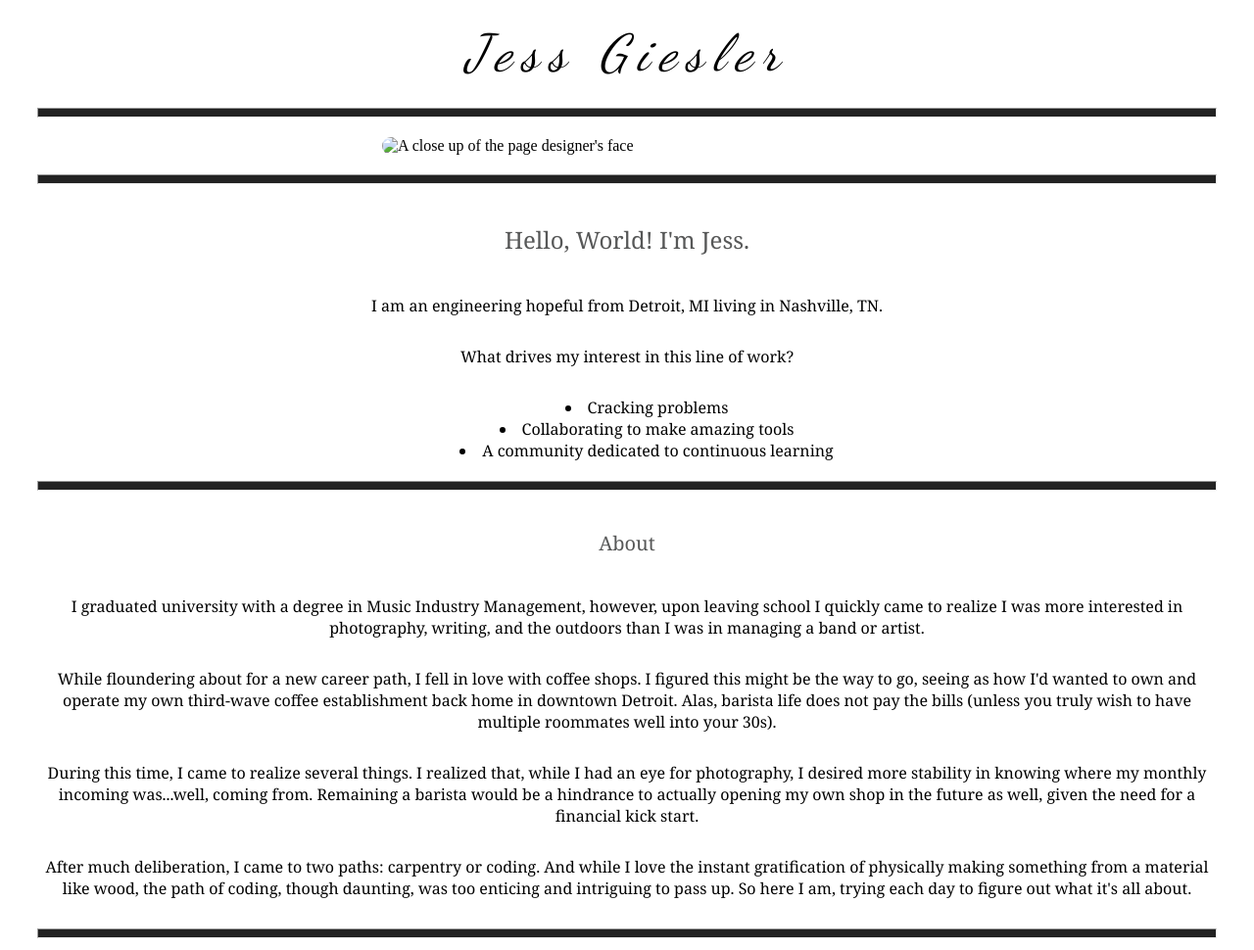
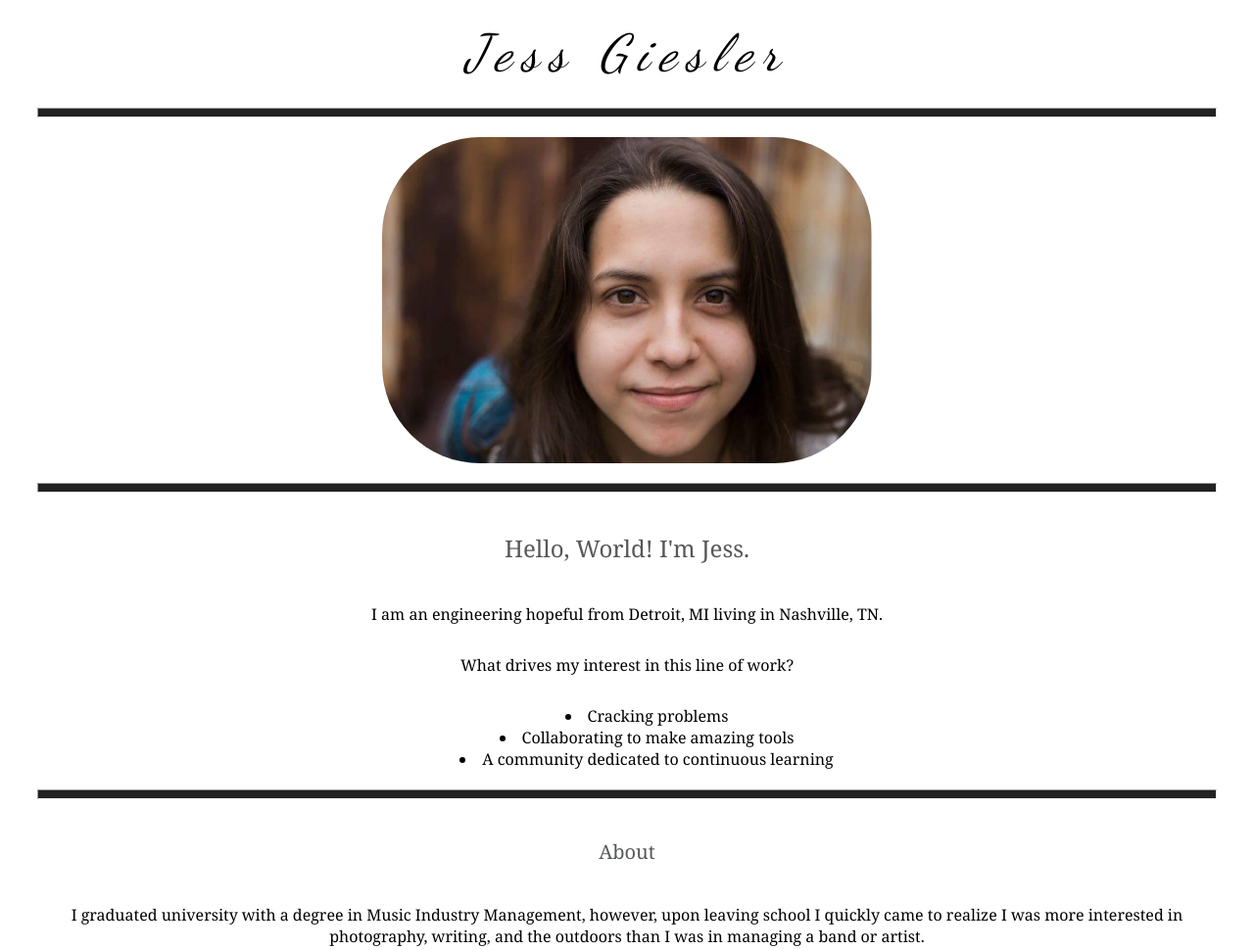
Before and after one commit to jrGiezi/jrGiezi.github.io, a plain HTML site: page index.html in a window 1280 px wide. Shown: the top 970 px of the page at 98% size. Drawn offline with Linux system fonts and the light colour scheme; a script that the page names is missing; a web font is replaced by a local one.

Commit message:
Update index.html

```diff
--- a/index.html
+++ b/index.html
@@ -18,7 +18,7 @@
 
         <hr /> <!-- creating a break in between my name and my photo -->
 
-        <img src="face.jpg" width="500" alt="A close up of the page designer's face" class="center" />
+        <img src="/images/face.jpg" width="500" alt="A close up of the page designer's face" class="center" />
         <!-- this will be a photo of me -->
 
     </header>
```
